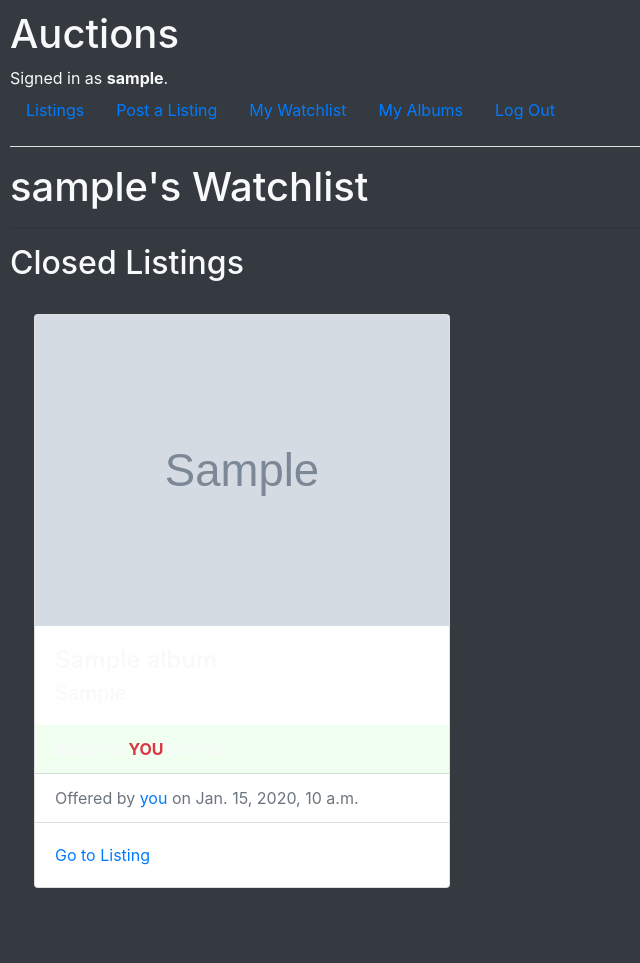
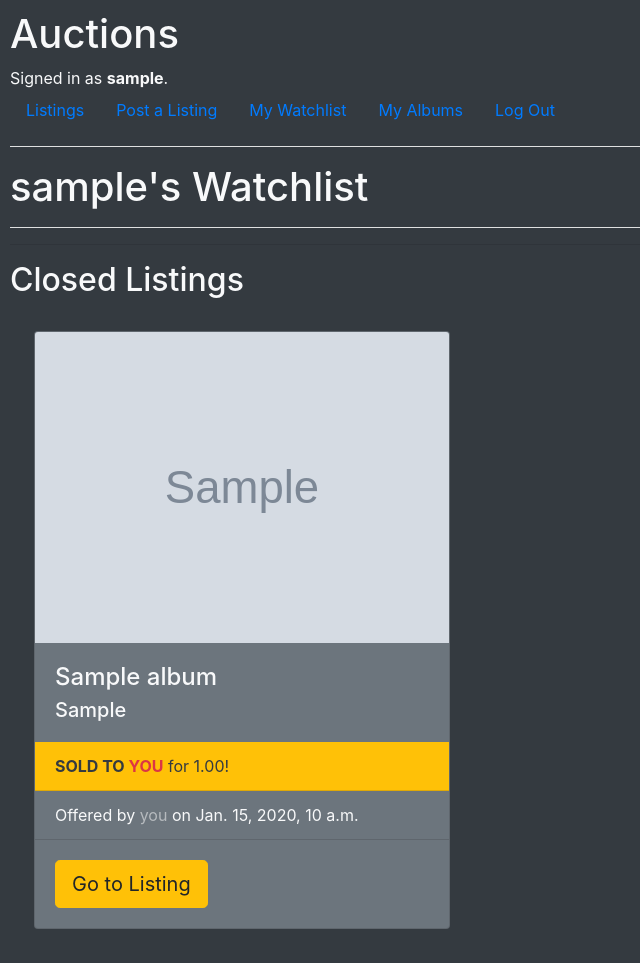
Before and after one commit to mrumiker/ebay-clone, a Django app: page /watchlist/1 in a window 1280 px wide. Shown: the whole page, without its empty margins (0-640 px from the left). Before the commit the page ends 888 px from the top, so only its background shows below. Run offline with Django 3.2, Linux system fonts and the light colour scheme; a user stored in the database is signed in; tables that the repository leaves empty hold one stand-in row (values such as "Sample post"); grey boxes marked "Sample" are stand-in pictures; some libraries are stand-ins or nearby versions.

Commit message:
add Color scheme to Watchlist page

```diff
--- a/auctions/templates/auctions/genre.html
+++ b/auctions/templates/auctions/genre.html
@@ -28,7 +28,7 @@
           {% if album.top_bid %}
           {% if user.id == album.top_bidder.id %}
           <li class="list-group-item bg-dark text-light">Current bid is <b>{{ album.top_bid }}</b> by
-            <a href="{% url 'albums' user.id %}" class="card-link text-success">you</a>
+            <a href="{% url 'albums' user.id %}" class="card-link text-success">YOU</a>
           </li>
           {% else %}
           <li class="list-group-item bg-secondary text-white">Current bid is <b>{{ album.top_bid }}</b> by <a
--- a/auctions/templates/auctions/index.html
+++ b/auctions/templates/auctions/index.html
@@ -26,7 +26,7 @@
                         <a href="{% url 'albums' user.id %}" class="card-link text-success"><b>YOU</b></a>
                     </li>
                     {% else %}
-                    <li class="list-group-item bg-secondary text-white">Current bid is <b>{{ album.top_bid }}</b> by <a
+                    <li class="list-group-item bg-secondary text-light">Current bid is <b>{{ album.top_bid }}</b> by <a
                             href="{% url 'albums' album.top_bidder.id %}"
                             class="card-link text-white-50">{{album.top_bidder}}</a></li>
                     {% endif %}
--- a/auctions/templates/auctions/watchlist.html
+++ b/auctions/templates/auctions/watchlist.html
@@ -4,12 +4,19 @@
 {% block body %}
 
 <h1>{{ watcher }}'s Watchlist</h1>
+<hr class="bg-light" />
 {% if active_listings %}
 <h2>Active Listings</h2>
 <div class="d-flex flex-wrap">
 
   {% for album in active_listings %}
-  <div class="card m-4">
+  {% if user.id and user.id == album.top_bidder.id %}
+  <div class="card m-4 border-success bg-secondary">
+    {% elif album.new %}
+    <div class="card m-4 border-danger bg-secondary">
+      {% else %}
+      <div class="card m-4 bg-secondary">
+        {% endif %}
         <img src="{{ album.image_url }}" class="card-img-top" alt="cover of {{ album }}">
         <div class="card-body">
           <h4 class="card-title">{{ album.title }} {% if album.new %}<span
@@ -20,27 +27,28 @@
         <ul class="list-group list-group-flush">
           {% if album.top_bid %}
           {% if user.id == album.top_bidder.id %}
-      <li class="list-group-item" style="background-color: honeydew;">Current bid is <b>{{ album.top_bid }}</b> by <a
-          href="{% url 'albums' user.id %}" class="card-link">you</a>
+          <li class="list-group-item bg-dark text-light">Current bid is <b>{{ album.top_bid }}</b> by
+            <a href="{% url 'albums' user.id %}" class="card-link text-success">YOU</a>
           </li>
           {% else %}
-      <li class="list-group-item">Current bid is <b>{{ album.top_bid }}</b> by <a
-          href="{% url 'albums' album.top_bidder.id %}" class="card-link">{{album.top_bidder}}</a></li>
+          <li class="list-group-item bg-secondary text-light">Current bid is <b>{{ album.top_bid }}</b> by <a
+              href="{% url 'albums' album.top_bidder.id %}" class="card-link text-white-50">{{album.top_bidder}}</a>
+          </li>
           {% endif %}
           {% else %}
-      <li class="list-group-item">Current bid is <b>{{ album.initial_price }}</b></li>
+          <li class="list-group-item bg-secondary text-light">Current bid is <b>{{ album.initial_price }}</b></li>
           {% endif %}
           {% if user.id == album.seller.id %}
-      <li class="list-group-item text-muted">Offered by <a href="{% url 'albums' user.id %}" class="card-link">you</a>
-        on
-        {{ album.datetime_created }}</li>
+          <li class="list-group-item bg-secondary text-light">Offered by <a href="{% url 'albums' user.id %}"
+              class="card-link text-white-50">you</a>
+            on {{album.datetime_created}}</li>
           {% else %}
-      <li class="list-group-item text-muted">Offered by <a href="{% url 'albums' album.seller.id %}"
-          class="card-link">{{album.seller}}</a> on {{ album.datetime_created }}</li>
+          <li class="list-group-item bg-secondary text-light">Offered by <a href="{% url 'albums' album.seller.id %}"
+              class="card-link text-white-50">{{album.seller}}</a> on {{ album.datetime_created }}</li>
           {% endif %}
         </ul>
         <div class="card-body">
-      <a href="{% url 'listing' album.id %}" class="card-link">Go to Listing</a>
+          <a href="{% url 'listing' album.id %}" class="btn btn-warning btn-lg">Go to Listing</a>
         </div>
       </div>
       {% endfor %}
@@ -54,41 +62,45 @@
     <div class="d-flex flex-wrap">
 
       {% for album in closed_listings %}
-  <div class="card m-4">
+      <div class="card m-4 bg-secondary">
         <img src="{{ album.image_url }}" class="card-img-top" alt="cover of {{ album }}">
         <div class="card-body">
-      <h4 class="card-title">{{ album.title }} {% if album.new %}<span
-          class="badge badge-pill badge-danger">New</span>{%endif%}
-      </h4>
+          <h4 class="card-title">{{ album.title }}</h4>
           <h5 class="card-subtitle">{{ album.artist }}</h5>
         </div>
         <ul class="list-group list-group-flush">
           {% if album.top_bid %}
           {% if user.id == album.top_bidder.id %}
-      <li class="list-group-item" style="background-color: honeydew;"><b>SOLD TO <a href="{% url 'albums' user.id %}"
-            class="card-link text-danger">YOU</a></b> for {{ album.top_bid }}!</li>
+          <li class="list-group-item bg-warning text-dark"><b>SOLD TO <a href="{% url 'albums' user.id %}"
+                class="card-link text-danger">YOU</a></b> for
+            {{album.top_bid}}!</li>
           {% else %}
-      <li class="list-group-item"><b>SOLD</b> to <a href="{% url 'albums' album.top_bidder.id %}"
-          class="card-link">{{album.top_bidder}}</a> for {{ album.top_bid }}</li>
+          <li class="list-group-item bg-warning text-dark"><b>SOLD</b> to <a
+              href="{% url 'albums' album.top_bidder.id %}" class="card-link text-danger">{{album.top_bidder}}</a>
+            for
+            {{album.top_bid}}</li>
           {% endif %}
           {% elif user == album.seller %}
-      <li class="list-group-item">Withdrawn by <a href="{% url 'albums' user.id %}" class="card-link">you</a> on
+          <li class="list-group-item bg-danger text-light">Withdrawn by <a href="{% url 'albums' user.id %}"
+              class="card-link text-warning">you</a> on
             {{album.datetime_closed}}</li>
           {% else %}
-      <li class="list-group-item">Withdrawn by <a href="{% url 'albums' album.seller.id %}"
-          class="card-link">{{album.seller}}</a> on {{ album.datetime_closed }}</li>
+          <li class="list-group-item bg-danger text-light">Withdrawn by <a href="{% url 'albums' album.seller.id %}"
+              class="card-link text-warning">{{album.seller}}</a> on
+            {{album.datetime_closed}}</li>
           {% endif %}
           {% if user.id == album.seller.id %}
-      <li class="list-group-item text-muted">Offered by <a href="{% url 'albums' user.id %}" class="card-link">you</a>
-        on
-        {{album.datetime_created}}</li>
+          <li class="list-group-item bg-secondary text-light">Offered by <a href="{% url 'albums' user.id %}"
+              class="card-link text-white-50">you</a>
+            on {{album.datetime_created}}</li>
           {% else %}
-      <li class="list-group-item text-muted">Offered by <a href="{% url 'albums' album.seller.id %}"
-          class="card-link">{{album.seller}}</a> on {{ album.datetime_created }}</li>
+          <li class="list-group-item bg-secondary text-light">Offered by <a href="{% url 'albums' album.seller.id %}"
+              class="card-link text-white-50">{{album.seller}}</a>
+            on {{album.datetime_created}}</li>
           {% endif %}
         </ul>
         <div class="card-body">
-      <a href="{% url 'listing' album.id %}" class="card-link">Go to Listing</a>
+          <a href="{% url 'listing' album.id %}" class="btn btn-warning btn-lg">Go to Listing</a>
         </div>
       </div>
       {% endfor %}
@@ -97,6 +109,6 @@
     {% endif %}
 
     {% if not active_listings and not closed_listings%}
-<h6>Add some albums to your Watchlist!</h6>
+    <h4>Hey {{ watcher }}! Add some albums to your Watchlist!</h4>
     {% endif %}
     {% endblock %}
```
Lines whose indentation alone changed are shown as unchanged.
